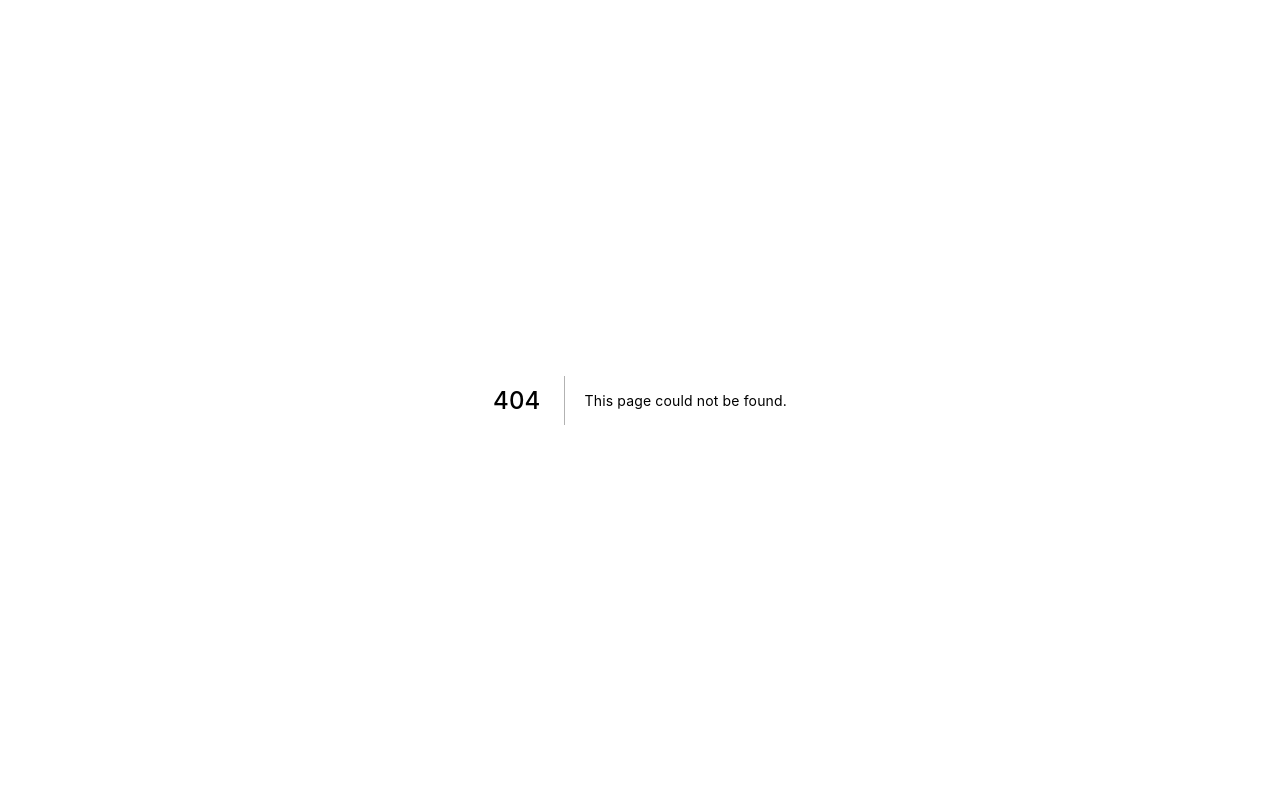
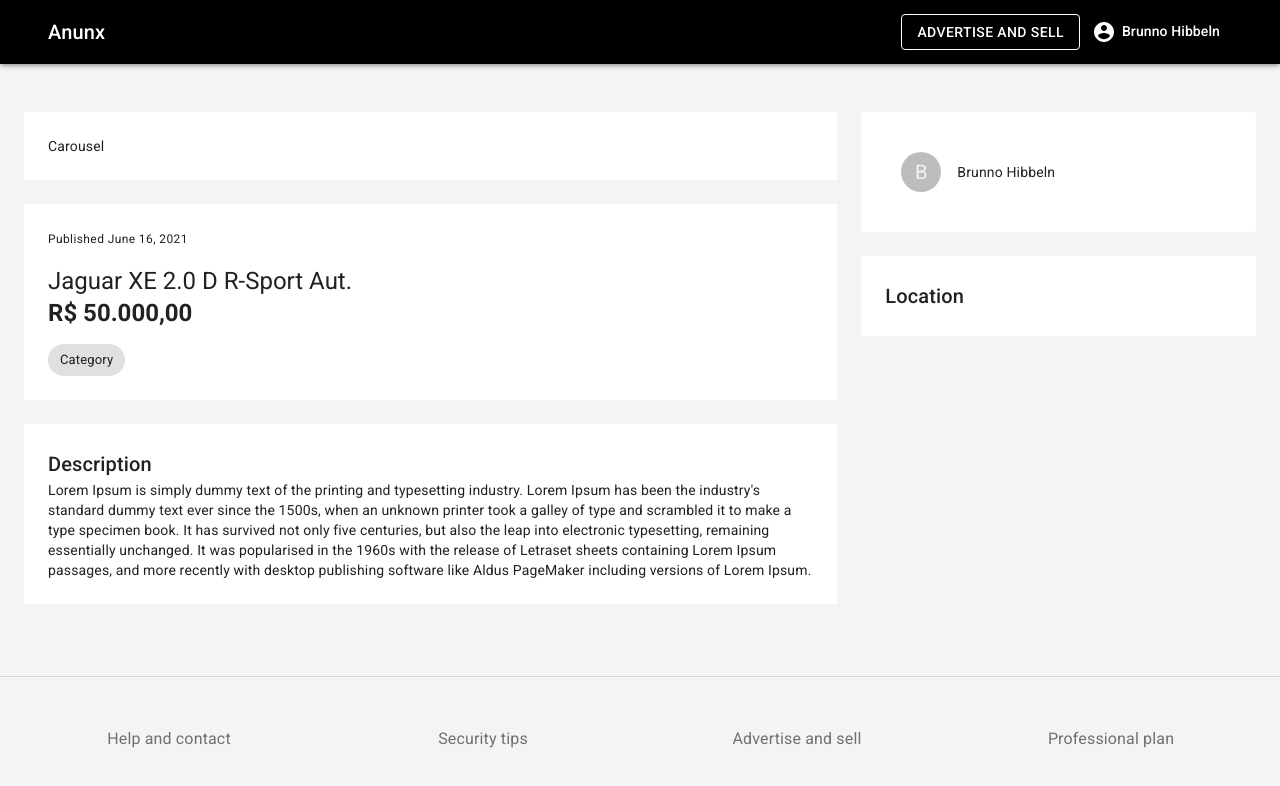
Before and after one commit to BrunnoHibbeln/anunx, a Next.js app: page /products in a window 1280 px wide. Before the commit this address had no page. Shown: the top 786 px of the page. Built offline with nearby package versions, Linux system fonts and the light colour scheme.

Commit message:
Product page.

```diff
--- /dev/null
+++ b/pages/products.js
@@ -0,0 +1,110 @@
+import {
+   Avatar,
+   Box,
+   Card,
+   CardHeader,
+   CardMedia,
+   Chip,
+   Container,
+   Grid,
+   Typography,
+} from '@material-ui/core'
+
+import TemplateDefault from '../src/templates/Default'
+import { makeStyles } from '@material-ui/core'
+
+const useStyles = makeStyles((theme) => ({
+   box: {
+      backgroundColor: theme.palette.background.white,
+      padding: theme.spacing(3),
+      marginBottom: theme.spacing(3),
+   },
+   productName: {
+      marginTop: '15px'
+   },
+   price: {
+      fontWeight: 'bold',
+      marginBottom: '15px',
+   },
+}))
+
+const Products = () => {
+   const classes = useStyles()
+
+   return (
+      <TemplateDefault>
+         <Container maxWidth='lg'>
+            <Grid container spacing={3}>
+               <Grid item xs={8}>
+                  <Box className={classes.box}>
+                     Carousel
+                  </Box>
+                  <Box className={classes.box} textAlign='left'>
+                     <Typography
+                        component='span'
+                        variant='caption'
+                     >
+                        Published June 16, 2021
+                     </Typography>
+                     <Typography
+                        component='h5'
+                        variant='h5'
+                        className={classes.productName}
+                     >
+                        Jaguar XE 2.0 D R-Sport Aut.
+                     </Typography>
+                     <Typography
+                        component='h5'
+                        variant='h5'
+                        className={classes.price}
+                     >
+                        R$ 50.000,00
+                     </Typography>
+                     <Chip label='Category' />
+                  </Box>
+                  <Box className={classes.box}>
+                     <Typography
+                        component='h6'
+                        variant='h6'
+                     >
+                        Description
+                     </Typography>
+                     <Typography
+                        component='p'
+                        variant='body2'
+                     >
+                        Lorem Ipsum is simply dummy text of the printing and typesetting industry. Lorem Ipsum has been the industry's standard dummy text ever since the 1500s, when an unknown printer took a galley of type and scrambled it to make a type specimen book. It has survived not only five centuries, but also the leap into electronic typesetting, remaining essentially unchanged. It was popularised in the 1960s with the release of Letraset sheets containing Lorem Ipsum passages, and more recently with desktop publishing software like Aldus PageMaker including versions of Lorem Ipsum.
+                     </Typography>
+                  </Box>
+               </Grid>
+
+               <Grid item xs={4}>
+                  <Card elevation={0} className={classes.box}>
+                     <CardHeader
+                        avatar={
+                           <Avatar>B</Avatar>
+                        }
+                        title='Brunno Hibbeln'
+                        subtitle='brunno@email.com'
+                     />
+                     <CardMedia
+                        image='https://source.unsplash.com/random'
+                        title='Brunno Hibbeln'
+                     />
+                  </Card>
+                  <Box className={classes.box}>
+                     <Typography
+                        component='h6'
+                        variant='h6'
+                     >
+                        Location
+                     </Typography>
+                  </Box>
+               </Grid>
+            </Grid>
+         </Container>
+      </TemplateDefault>
+   )
+}
+
+export default Products
```
